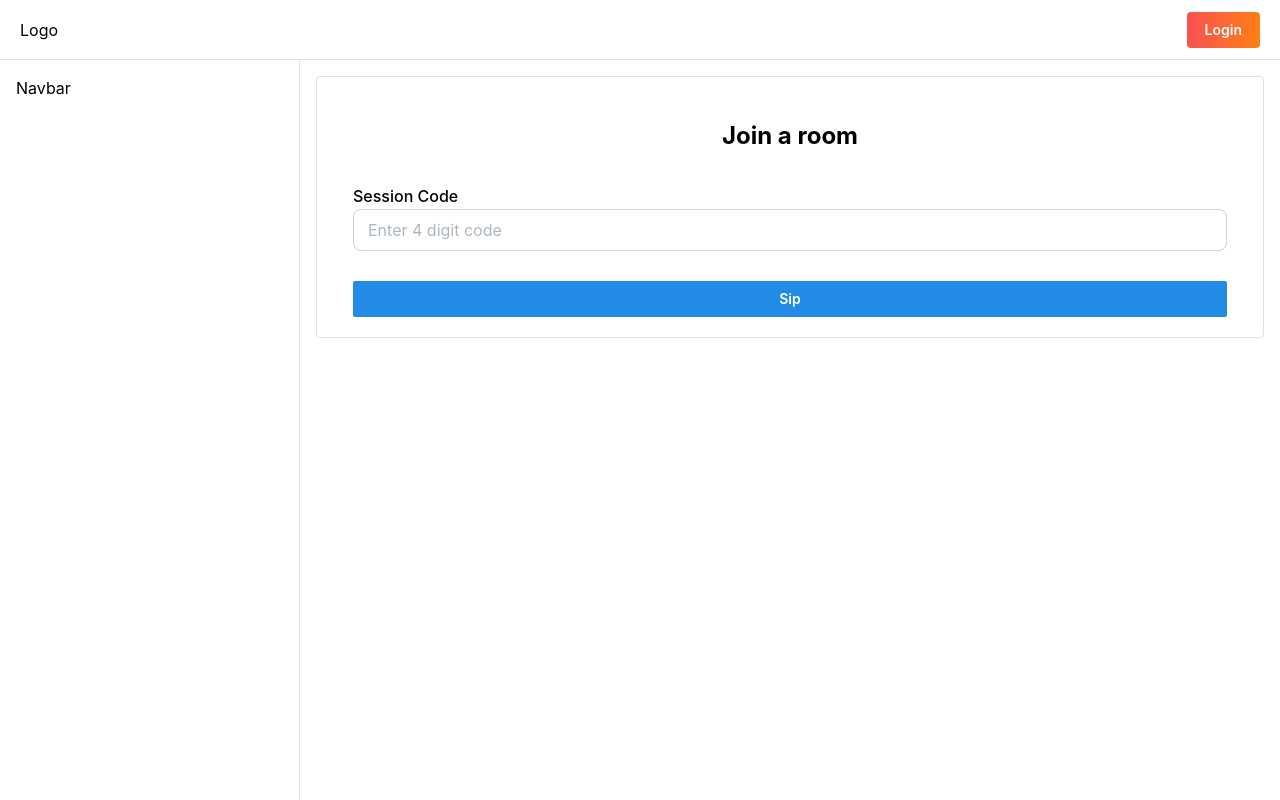
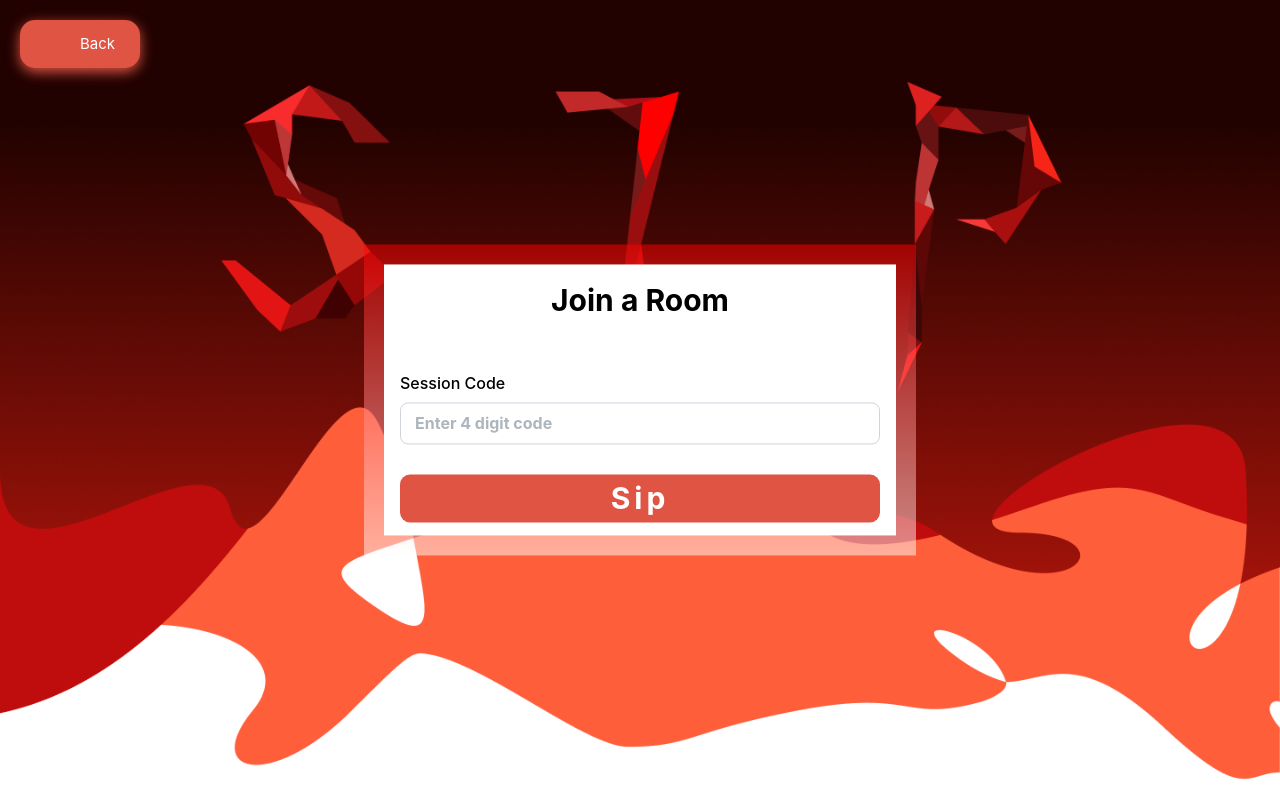
Before and after one commit to csesoc/trainee-5-23t3, a React (Vite) app in the folder client/limit-frontend/: page /join in a window 1280 px wide. Built offline with nearby package versions, Linux system fonts and the light colour scheme.

Commit message:
please work

```diff
--- a/client/limit-frontend/package.json
+++ b/client/limit-frontend/package.json
@@ -17,7 +17,8 @@
     "react": "^18.2.0",
     "react-dom": "^18.2.0",
     "react-router-dom": "^6.17.0",
-    "socket.io-client": "^4.7.2"
+    "socket.io-client": "^4.7.2",
+    "styled-components": "^6.1.1"
   },
   "devDependencies": {
     "@types/react": "^18.2.15",
--- a/client/limit-frontend/src/routes/Root.tsx
+++ b/client/limit-frontend/src/routes/Root.tsx
@@ -1,64 +1,13 @@
 import "@mantine/core/styles.css";
-import { AppShell, Burger, Button, Flex } from "@mantine/core";
-import { useDisclosure } from "@mantine/hooks";
-import React from "react";
-import { Link, Outlet } from "react-router-dom";
+import { AppShell } from "@mantine/core";
+import { Outlet } from "react-router-dom";
 
 export default function Root() {
-  const [opened, { toggle }] = useDisclosure();
-  const [token, setToken] = React.useState<null | string>(null);
-
-  console.log('Token:' + token);
-  // Get token in local storage
-  React.useEffect(() => {
-    const localToken = localStorage.getItem('token');
-    if (localToken !== token) {
-      setToken(localToken);
-    }
-  }, [token])
-
-  const logout = () => {
-    localStorage.removeItem('token');
-    setToken(null);
-  }
   return (
     <AppShell
-      header={{ height: 60 }}
-      navbar={{ width: 300, breakpoint: 'sm', collapsed: { mobile: !opened } }}
-      padding="md"
     >
-      <AppShell.Header>
-        <Flex mih={60} mx="lg" justify="space-between" align="center">
-          <Burger opened={opened} onClick={toggle} hiddenFrom="sm" size="sm" />
-          <div>Logo</div>
 
-          { token ? (
-            <>
-              <Button
-                variant="gradient"
-                gradient={{ from: 'red', to: 'orange', deg: 90 }}
-                onClick={logout}>
-                Logout
-              </Button>
-            </>
-            ) : (
-              <>
-                <Link to="/Login">
-                  <Button
-                    variant="gradient"
-                    gradient={{ from: 'red', to: 'orange', deg: 90 }}>
-                      Login
-                  </Button>
-                </Link>
-              </>
-            )
-          }
-        </Flex>
-      </AppShell.Header>
-
-      <AppShell.Navbar p="md">Navbar</AppShell.Navbar>
-
-      <AppShell.Main><Outlet /></AppShell.Main>
+      <AppShell.Main><Outlet/></AppShell.Main>
     </AppShell>
   )
 }
--- a/client/limit-frontend/src/routes/sessions/JoinSessionPage.tsx
+++ b/client/limit-frontend/src/routes/sessions/JoinSessionPage.tsx
@@ -1,19 +1,108 @@
 import { Button, Center, Container, Flex, Paper, TextInput } from "@mantine/core";
 import { useState } from "react";
 import { useNavigate } from "react-router-dom";
+import styled from 'styled-components';
+
+const BackgroundBox = styled.div`
+    background-image: url(./background.png);
+    background-repeat: no-repeat;
+    background-size: cover;
+    background-attachment: fixed;
+    position: fixed;
+    width: 100vw;
+    height: 100vh;
+    z-index: -100;
+    background-attachment: fixed;
+`;
+
+const CenterBox = styled.div`
+    display: flex;
+    justify-content: center;
+    position: absolute;
+    top: 50%;
+    left: 50%;
+    background: transparent;
+    background: linear-gradient(to bottom, rgba(255, 0, 0, 0.5), rgba(255, 255, 255, 0.5));
+    transform: translate(-50%, -50%);
+    padding: 20px 20px;
+`;
+
+
+const JoinSessionBox = styled.div`
+    background-color: white;
+    position: center;
+    padding: 1vw 2vh;
+    font-size: 30px;
+    font-weight: 700;
+    min-width: 40vw;
+    min-height: 1vh;
+`;
+
+const BoxTitle = styled.div`
+    text-align: center;
+    margin-bottom: 4vh;
+`
+
+const BackBtn = styled.button`
+    background-color: #e05444;
+    color: white;
+    border: none;
+    border-radius: 15px;
+    padding: 10px 60px 10px 60px;
+    box-shadow: 0px 4px 13px #e05444;
+    cursor: pointer;
+    text-decoration: none;
+    margin: 20px;
+    width: 9vw;
+    height: 6vh;
+    text-align: center;
+    font-size: 15px;
+
+    &:hover {
+        background-color: #ff6b4d;
+        transition: background-color 0.3s
+    }
+`
+
+const JoinBtn = styled.button`
+    margin-top: 30px;
+    background-color: #e05444;
+    border-radius: 10px;
+    border: none;
+    color: white;
+    width: 100%;
+    letter-spacing: 4px;
+    cursor: pointer;
+
+    &:hover {
+        background-color: #ff6b4d;
+        transition: background-color 0.3s
+    }
+
+    &:disabled {
+        cursor: default;
+    }
+`
 
 export default function JoinSessionPage() {
     const [value, setValue] = useState('');
+    const [isClickable, setIsClickable] = useState(false);
     const navigate = useNavigate();
 
+    function isFourDigitNumber(str: string) {
+        return /^\d{4}$/.test(str);
+    }
+
+    if (isFourDigitNumber(value)) {
+        setIsClickable(true);
+    }
 
     return (
-    <Paper withBorder style={{padding: '20px'}}>
-        <Container>
-            <Flex direction="column" align="center">
-                <h2>
-                    Join a room
-                </h2>
+        <>
+            <BackgroundBox/>
+                <CenterBox>
+                    <JoinSessionBox>
+                        <BoxTitle>Join a Room</BoxTitle>
                         <TextInput
                             size="md"
                             radius="md"
@@ -24,11 +113,18 @@ export default function JoinSessionPage() {
                             style={{width: "100%", marginTop: '10px'}}
                             error={false}
                         />
-                <Button radius="xs" fullWidth onClick={e => navigate(`/join/${value}`)} style={{marginTop: '30px'}}>
+                        <JoinBtn
+                            onClick={e => {
+                                if (isClickable) {
+                                    navigate(`/join/${value}`)
+                                }
+                            }}
+                            >
                             Sip
-                </Button>
-            </Flex>
-        </Container>
-    </Paper>
+                        </JoinBtn>
+                    </JoinSessionBox>
+                </CenterBox>
+            <BackBtn onClick={() => window.history.back()}>Back</BackBtn>
+        </>
     );
 }
```
Also changed, not shown: client/limit-frontend/public/background.png (added), 1 other file (tests, documents, lock files or other folders). Lines whose indentation alone changed are shown as unchanged.
